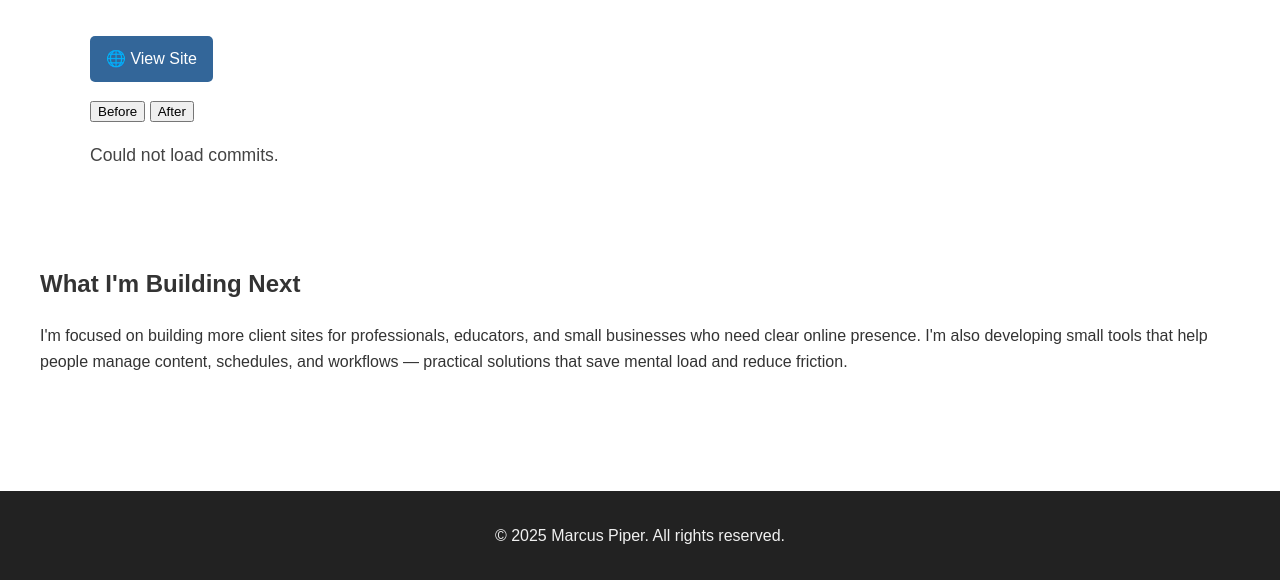
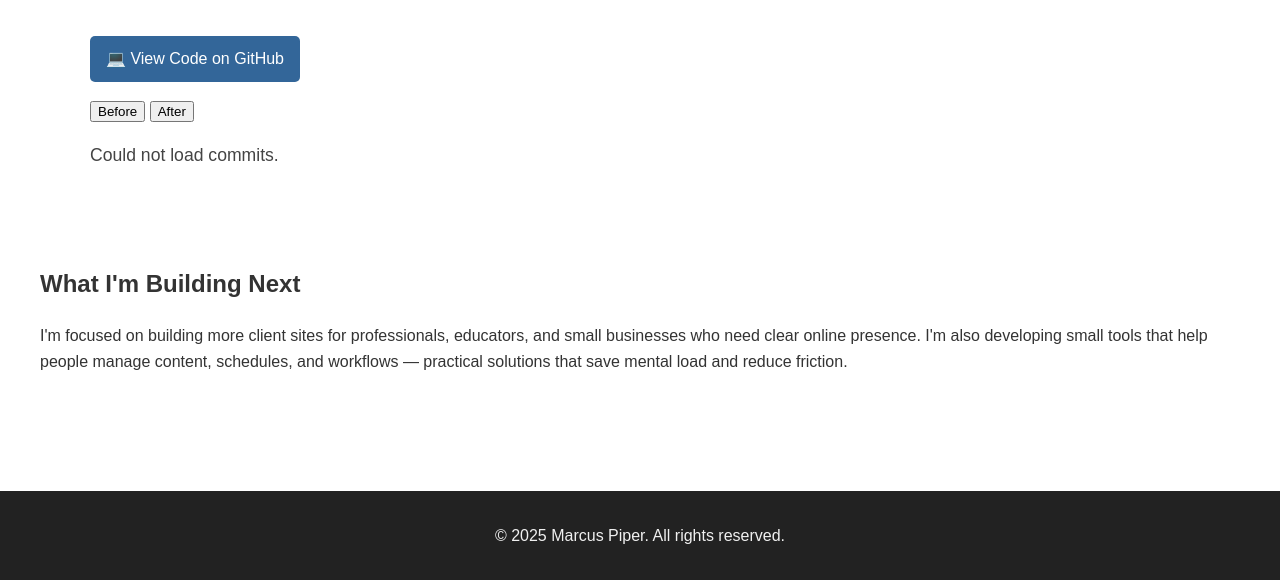
Before and after one commit to MarcusPiperAllen/Marcus_Hobby, a plain HTML site: page page2.html in a window 1280 px wide. Shown: the part 2808-3388 px from the top of the page. Drawn offline with Linux system fonts and the light colour scheme; no server answers.

Commit message:
fix: replace placeholder Netlify URL with GitHub repo link for Curve SMS app

```diff
--- a/page2.html
+++ b/page2.html
@@ -156,8 +156,8 @@
     <p><em>Status: In active development — paused while finalizing business registration and production hosting.</em></p>
     <p><em>Technologies: Node.js, Twilio API, Express, admin dashboard, webhook endpoints</em></p>
 
-    <!-- View Site Button (placeholder URL) -->
-    <a class="project-cta" href="https://marcuspiperwebsite.netlify.app" target="_blank">🌐 View Site</a>
+    <!-- View Code Button -->
+    <a class="project-cta" href="https://github.com/MarcusPiperAllen/curve-sms-safety-project" target="_blank">💻 View Code on GitHub</a>
 
     <!-- Before/After Buttons -->
     <div class="before-after-controls" style="margin-top: 1rem;">
```
